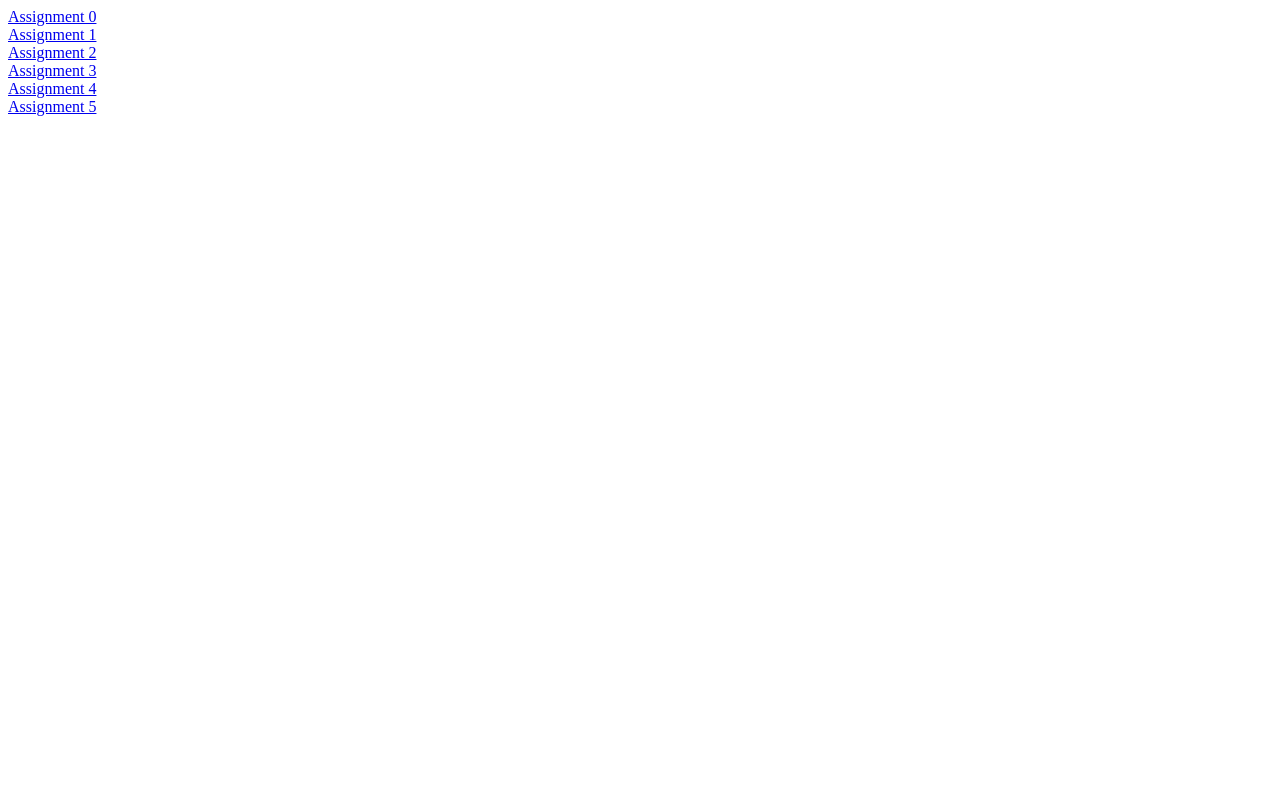
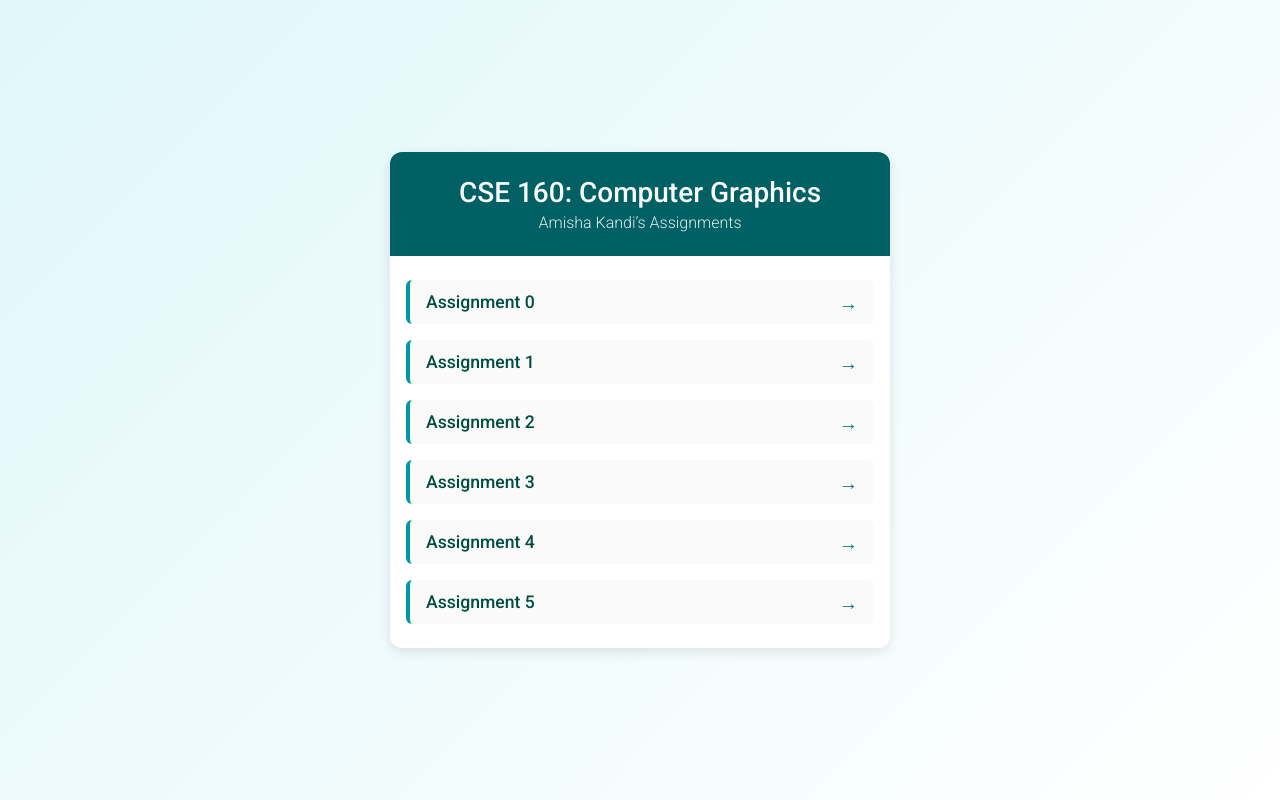
Before and after one commit to amishaaak/CSE160, a plain HTML site: page index.html in a window 1280 px wide. Drawn offline with Linux system fonts and the light colour scheme.

Commit message:
made index.html nicer

```diff
--- a/index.html
+++ b/index.html
@@ -1,21 +1,173 @@
 <!DOCTYPE html>
 <html lang="en">
 <head>
-    <meta charset="UTF-8">
-    <meta name="viewport" content="width=device-width, initial-scale=1.0">
-    <title>Amisha Kandi CSE 160 Assignments</title>
+  <meta charset="UTF-8" />
+  <meta name="viewport" content="width=device-width, initial-scale=1.0"/>
+  <title>Amisha Kandi - CSE 160 Assignments</title>
+
+  <!-- Google Font -->
+  <link
+    rel="preconnect"
+    href="https://fonts.gstatic.com"
+  />
+  <link
+    href="https://fonts.googleapis.com/css2?family=Roboto:wght@300;400;500&display=swap"
+    rel="stylesheet"
+  />
+
+  <style>
+    * {
+      margin: 0;
+      padding: 0;
+      box-sizing: border-box;
+    }
+    html, body {
+      height: 100%;
+      font-family: 'Roboto', sans-serif;
+      color: #333;
+    }
+    a {
+      text-decoration: none;
+      color: inherit;
+    }
+
+    body {
+      background: linear-gradient(135deg, #e0f7fa 0%, #ffffff 100%);
+      display: flex;
+      align-items: center;
+      justify-content: center;
+      padding: 1rem;
+    }
+
+    .container {
+      max-width: 500px;
+      width: 100%;
+      background-color: #ffffff;
+      border-radius: 12px;
+      box-shadow: 0 4px 12px rgba(0,0,0,0.1);
+      overflow: hidden;
+    }
+
+    header {
+      background-color: #006064;
+      color: #fafafa;
+      text-align: center;
+      padding: 1.5rem 1rem;
+    }
+    header h1 {
+      font-size: 1.75rem;
+      font-weight: 500;
+      margin-bottom: 0.25rem;
+    }
+    header p {
+      font-size: 1rem;
+      font-weight: 300;
+      opacity: 0.9;
+    }
+
+    nav {
+      padding: 1.5rem 1rem;
+    }
+    nav ul {
+      list-style: none;
+    }
+    nav li + li {
+      margin-top: 1rem;
+    }
+
+    .assignment-card {
+      display: block;
+      background: #fafafa;
+      border-left: 4px solid #0097a7;
+      border-radius: 6px;
+      padding: 0.75rem 1rem;
+      transition: transform 0.15s ease, box-shadow 0.15s ease;
+    }
+    .assignment-card:hover {
+      transform: translateY(-2px);
+      box-shadow: 0 6px 16px rgba(0, 0, 0, 0.08);
+    }
+    .assignment-card span {
+      font-weight: 500;
+      font-size: 1.1rem;
+      color: #004d40;
+    }
+    .assignment-card::after {
+      content: '→';
+      float: right;
+      font-size: 1.2rem;
+      color: #00796b;
+      transition: margin-left 0.15s ease;
+    }
+    .assignment-card:hover::after {
+      margin-left: 4px;
+    }
+
+    @media (max-width: 400px) {
+      header h1 {
+        font-size: 1.5rem;
+      }
+      .assignment-card span {
+        font-size: 1rem;
+      }
+    }
+  </style>
 </head>
 <body>
-    <a href="https://amishaaak.github.io/CSE160/asg0/asg0.html">Assignment 0</a>
-    <br>
-    <a href="https://amishaaak.github.io/CSE160/asg1/asg1.html">Assignment 1</a>
-    <br>
-    <a href="https://amishaaak.github.io/CSE160/asg2/asg2.html">Assignment 2</a>
-    <br>
-    <a href="https://amishaaak.github.io/CSE160/asg3/asg3.html">Assignment 3</a>
-    <br>
-    <a href="https://amishaaak.github.io/CSE160/asg4/asg4.html">Assignment 4</a>
-    <br>
-    <a href="https://amishaaak.github.io/CSE160/asg5/asg5.html">Assignment 5</a>
+
+  <div class="container">
+    <header>
+      <h1>CSE 160: Computer Graphics</h1>
+      <p>Amisha Kandi’s Assignments</p>
+    </header>
+
+    <nav>
+      <ul>
+        <li>
+          <a
+            href="https://amishaaak.github.io/CSE160/asg0/asg0.html"
+            class="assignment-card"
+            ><span>Assignment 0</span></a
+          >
+        </li>
+        <li>
+          <a
+            href="https://amishaaak.github.io/CSE160/asg1/asg1.html"
+            class="assignment-card"
+            ><span>Assignment 1</span></a
+          >
+        </li>
+        <li>
+          <a
+            href="https://amishaaak.github.io/CSE160/asg2/asg2.html"
+            class="assignment-card"
+            ><span>Assignment 2</span></a
+          >
+        </li>
+        <li>
+          <a
+            href="https://amishaaak.github.io/CSE160/asg3/asg3.html"
+            class="assignment-card"
+            ><span>Assignment 3</span></a
+          >
+        </li>
+        <li>
+          <a
+            href="https://amishaaak.github.io/CSE160/asg4/asg4.html"
+            class="assignment-card"
+            ><span>Assignment 4</span></a
+          >
+        </li>
+        <li>
+          <a
+            href="https://amishaaak.github.io/CSE160/asg5/asg5.html"
+            class="assignment-card"
+            ><span>Assignment 5</span></a
+          >
+        </li>
+      </ul>
+    </nav>
+  </div>
+
 </body>
 </html>
```
